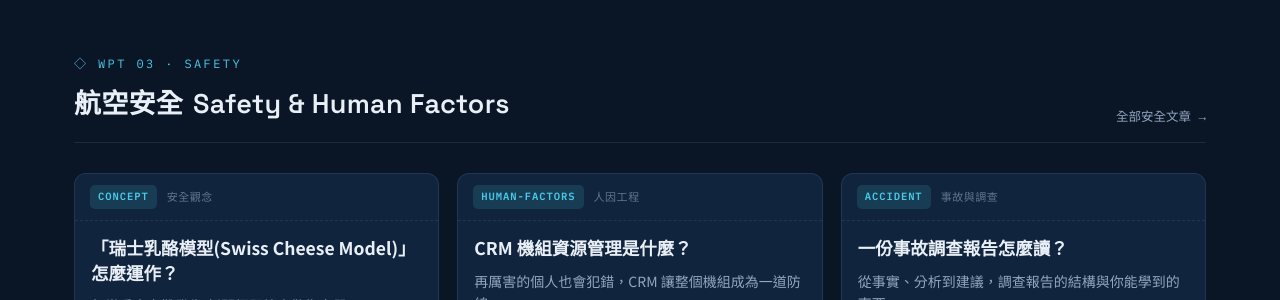
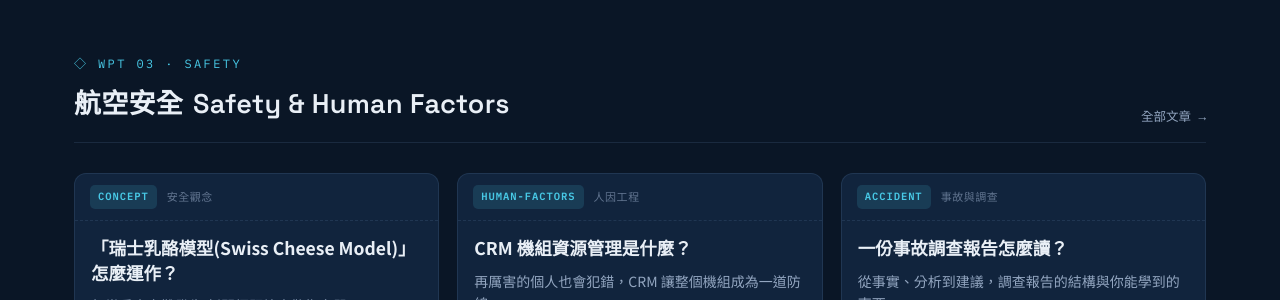
Before and after one commit to bill85412/tctw, a Jekyll site: the page built from index.html, in a window 1280 px wide and 900 px high, scrolled down 1888 px. Shown: the part 152-452 px from the top of the window. Built offline with Jekyll 4.4.1, drawn with Linux system fonts in a browser that asks for light colours.

Commit message:
Update home.html

```diff
--- a/_layouts/home.html
+++ b/_layouts/home.html
@@ -54,7 +54,7 @@
 
 <section class="sec" id="safety">
   <div class="wrap">
-    <div class="sec-head reveal"><div class="l"><span class="wp">◇ WPT 03 · SAFETY</span><h2><span class="zh">航空安全</span>Safety &amp; Human Factors</h2></div><a class="more" href="{{ '/safety/' | relative_url }}">全部安全文章 →</a></div>
+    <div class="sec-head reveal"><div class="l"><span class="wp">◇ WPT 03 · SAFETY</span><h2><span class="zh">航空安全</span>Safety &amp; Human Factors</h2></div><a class="more" href="{{ '/safety/' | relative_url }}">全部文章 →</a></div>
     <div class="news" id="safetygrid">
       {% assign safetylist = site.articles | where: "section", "safety" | sort: "date" | reverse %}
       {% for a in safetylist limit: 3 %}{% assign c = site.data.tax.categories[a.category] %}
```
